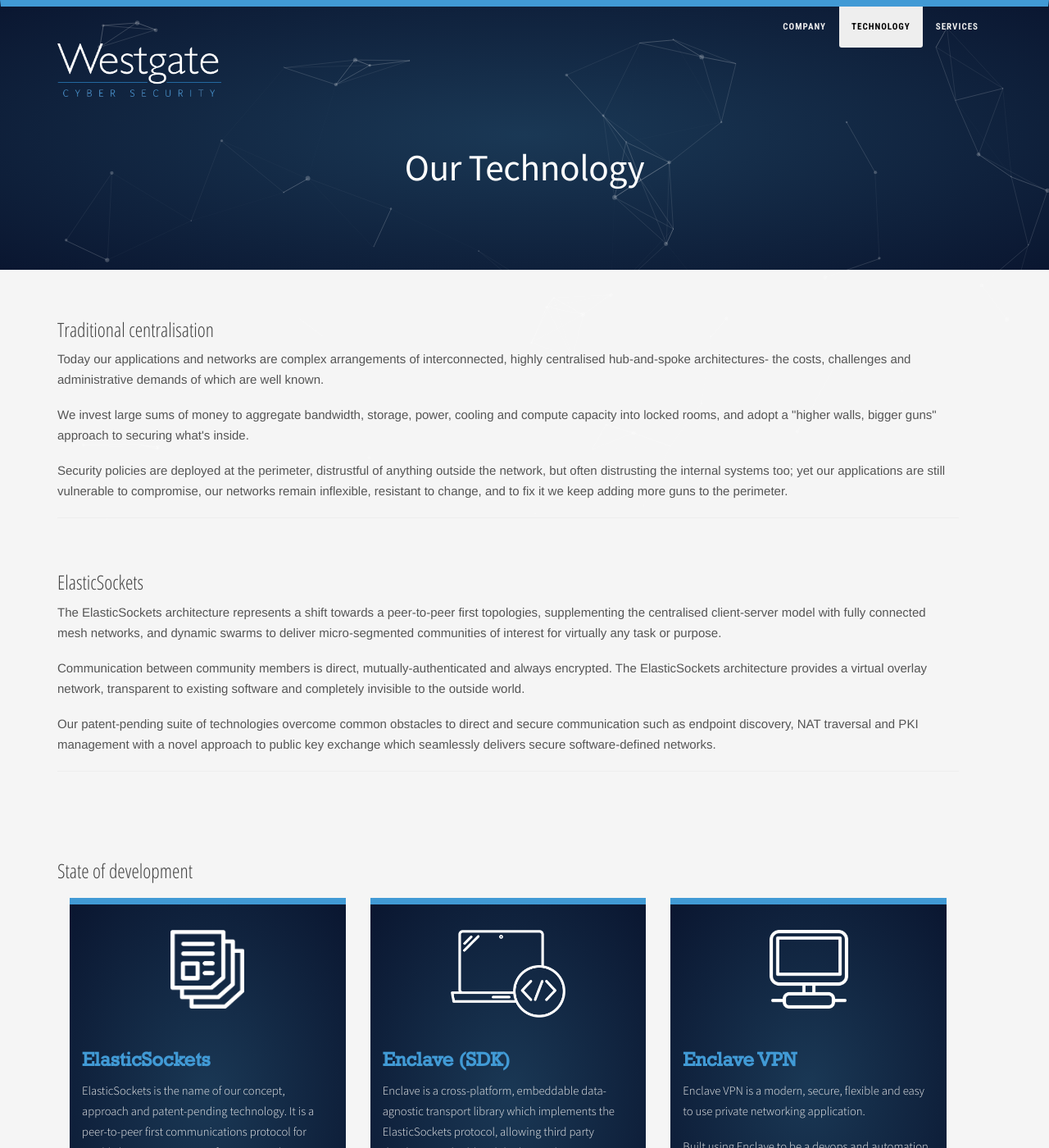
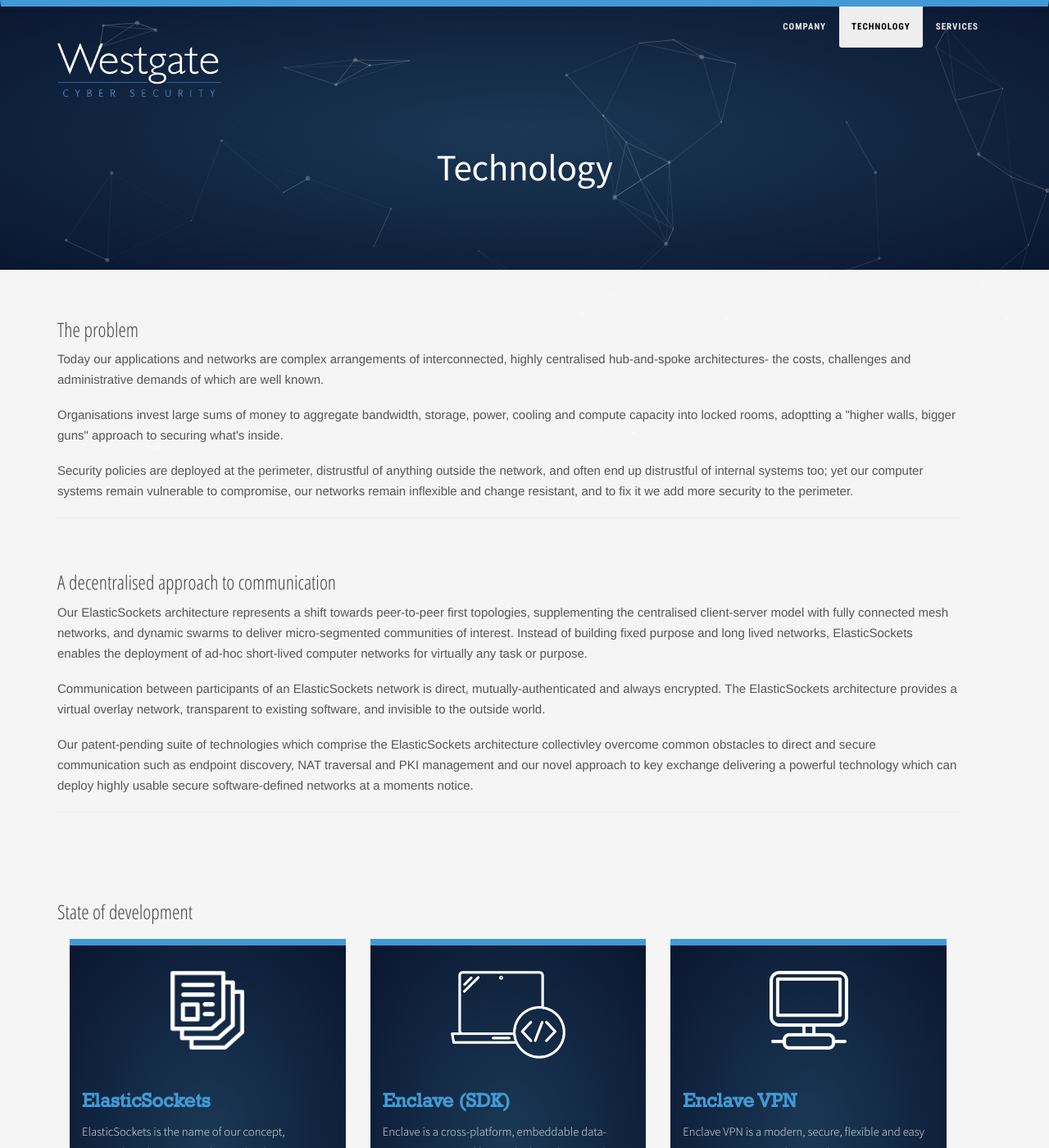
Before and after one commit to westgatecyber/westgatecyber.github.io, a Jekyll site: the page built from technology.html, in a window 1280 px wide and 1400 px high. Shown: the whole window at 82% size. Built offline with Jekyll 4.4.1, drawn with Linux system fonts in a browser that asks for light colours; nearby versions of some CDN libraries.

Commit message:
minor text changes

```diff
--- a/technology.html
+++ b/technology.html
@@ -45,20 +45,26 @@ title: Our Technology - Westgate Cyber Security
 <div class="row">
 	<div id="maintext" class="col-md-12">
 
-		<h2>Traditional centralisation</h2>
+		<h2>The problem</h2>
 
 		<p>Today our applications and networks are complex arrangements of interconnected, highly centralised hub-and-spoke architectures- the costs, challenges and administrative demands of which are well known.</p>
-		<p>We invest large sums of money to aggregate bandwidth, storage, power, cooling and compute capacity into locked rooms, and adopt a "higher walls, bigger guns" approach to securing what's inside.</p>
-		<p>Security policies are deployed at the perimeter, distrustful of anything outside the network, but often distrusting the internal systems too; yet our applications are still vulnerable to compromise, our networks remain inflexible, resistant to change, and to fix it we keep adding more guns to the perimeter.</p>
+		<p>Organisations invest large sums of money to aggregate bandwidth, storage, power, cooling and compute capacity into locked rooms, adoptting a "higher walls, bigger guns" approach to securing what's inside.</p>
+		<p>Security policies are deployed at the perimeter, distrustful of anything outside the network, and often end up distrustful of internal systems too; yet our computer systems remain vulnerable to compromise,
+		our networks remain inflexible and change resistant, and to fix it we add more security to the perimeter.</p>
 
 		<hr />
 		<p>&nbsp;</p>
 
-		<h2>ElasticSockets</h2>
+		<h2>A decentralised approach to communication</h2>
 
-		<p>The ElasticSockets architecture represents a shift towards a peer-to-peer first topologies, supplementing the centralised client-server model with fully connected mesh networks, and dynamic swarms to deliver micro-segmented communities of interest for virtually any task or purpose.</p>
-		<p>Communication between community members is direct, mutually-authenticated and always encrypted. The ElasticSockets architecture provides a virtual overlay network, transparent to existing software and completely invisible to the outside world.</p>
-		<p>Our patent-pending suite of technologies overcome common obstacles to direct and secure communication such as endpoint discovery, NAT traversal and PKI management with a novel approach to public key exchange which seamlessly delivers secure software-defined networks.</p>
+		<p>Our ElasticSockets architecture represents a shift towards peer-to-peer first topologies, supplementing the centralised client-server model with fully connected mesh networks, and dynamic swarms to deliver
+		micro-segmented communities of interest. Instead of building fixed purpose and long lived networks, ElasticSockets enables the deployment of ad-hoc short-lived computer networks for virtually any task or purpose.</p>
+
+		<p>Communication between participants of an ElasticSockets network is direct, mutually-authenticated and always encrypted. The ElasticSockets architecture provides a virtual overlay network, transparent to existing
+		software, and invisible to the outside world.</p>
+
+		<p>Our patent-pending suite of technologies which comprise the ElasticSockets architecture collectivley overcome common obstacles to direct and secure communication such as endpoint discovery, NAT traversal and PKI management and our novel approach to key exchange
+		delivering a powerful technology which can deploy highly usable secure software-defined networks at a moments notice.</p>
 
 		<hr />
 		<p>&nbsp;</p>
```
Also changed, not shown: other parts of technology.html (+1 -1 lines).
